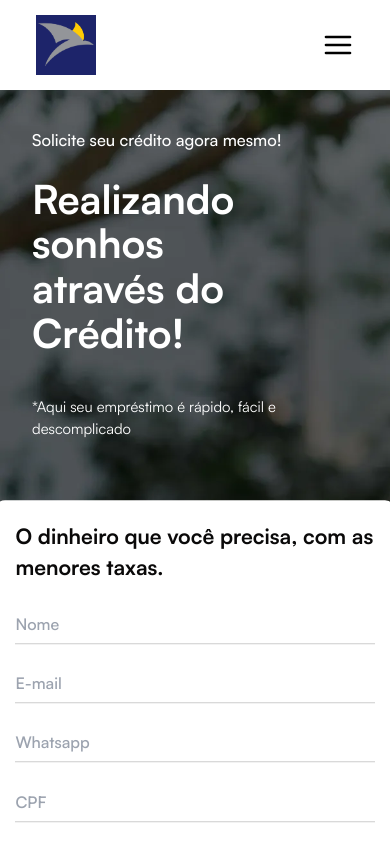
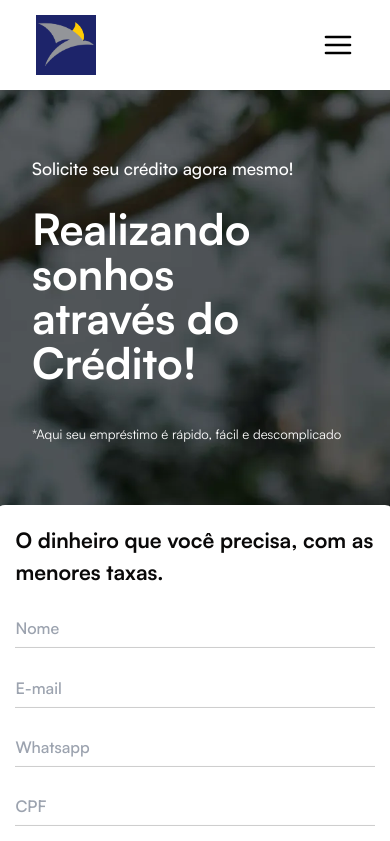
Before and after one commit to devpdro/america-financeira, a Next.js app in the folder frontend/: page / in a window 390 px wide. Shown: the top 841 px of the page. Built offline with nearby package versions, Linux system fonts and the light colour scheme.

Commit message:
feat: adding responsive

```diff
--- a/frontend/src/presentation/components/Common/Header/header.module.scss
+++ b/frontend/src/presentation/components/Common/Header/header.module.scss
@@ -8,8 +8,8 @@
   background-size: cover;
   height: 100vh;
   max-width: 100%;
-  @media (max-width: 880px) {
-    height: 130vh;
+  @media (max-width: 994px) {
+    height: 135vh;
   }
   .box-section {
     @include display-flex(center, space-between);
@@ -21,21 +21,20 @@
     padding: 0 2rem;
     transform: translate(-50%, -50%);
 
-    @media (max-width: 880px) {
-      margin-top: 10rem;
-      align-items: center;
+    @media (max-width: 994px) {
+      @include display-flex(center, flex-start);
       flex-direction: column;
-      justify-content: flex-start;
+      margin-top: 11rem;
     }
 
     .text-section {
       gap: 8px;
       .subtitle {
-        font-size: $medium-large;
         font-weight: $normal;
+        font-size: 1.325rem;
         margin-bottom: 24px;
-        @media (max-width: 1080px) {
-          font-size: 1.025rem;
+        @media (max-width: 994px) {
+          font-size: 1.075rem;
         }
       }
 
@@ -44,12 +43,12 @@
         font-size: 3.175rem;
         line-height: 3.2rem;
         margin-bottom: 2.5rem;
-        @media (min-width: 800px) and (max-width: 1080px) {
+        @media (min-width: 801px) and (max-width: 994px) {
           font-size: 2.8rem;
           line-height: 3rem;
         }
         @media (max-width: 800px) {
-          font-size: 2.5rem;
+          font-size: 2.7em;
           line-height: 2.8rem;
         }
       }
@@ -61,7 +60,7 @@
           font-size: 0.925rem;
         }
         @media (max-width: 800px) {
-          font-size: 0.825re;
+          font-size: 0.825rem;
         }
       }
       .paragraph-details {
@@ -78,7 +77,7 @@
       padding: 1.275rem 1.275rem;
       width: 400px;
       margin-top: 5.85rem;
-      @media (max-width: 880px) {
+      @media (max-width: 994px) {
         margin-top: 3.75rem;
       }
     }
```
Also changed, not shown: 1 other file (tests, documents, lock files or other folders).
